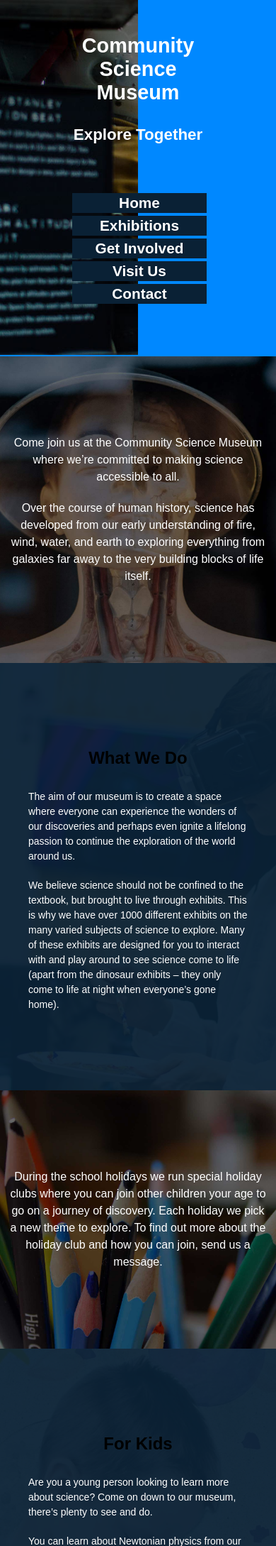
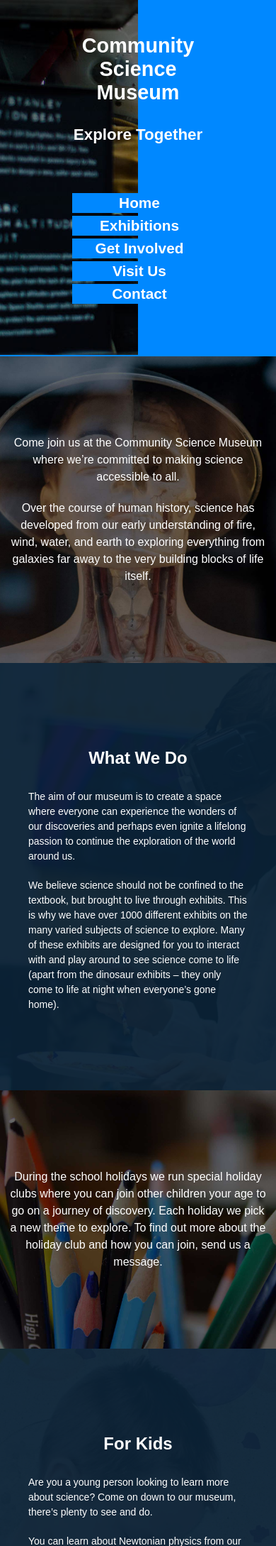
Before and after one commit to fanzypantz/SemesterProject01, a PHP site: page / in a window 390 px wide. Shown: the top 2178 px of the page at 71% size. Run offline with PHP 8.4, Linux system fonts and the light colour scheme; some web fonts are replaced.

Commit message:
fixed some colours

```diff
--- a/css/base.css
+++ b/css/base.css
@@ -469,7 +469,7 @@ footer a {
     position: relative;
     background-color: rgba(10, 33, 53, 0.95);
   }
-  .column:nth-child(even) h1 {
+  .column:nth-child(even) h2 {
     color: white;
   }
   .column:nth-child(even) p {
--- a/css/media_queries.sass
+++ b/css/media_queries.sass
@@ -76,7 +76,7 @@
     position: relative
     background-color: rgba(10, 33, 53, 0.95)
 
-    h1
+    h2
       color: $font
 
     p
--- a/index.php
+++ b/index.php
@@ -88,7 +88,7 @@
 
             header .nav .nav-list li a{
                 padding: 2px 10px;
-                background-color: #0a2135;
+                background-color: #0088FF;
             }
 
             header .nav .nav-list .svg {
```
